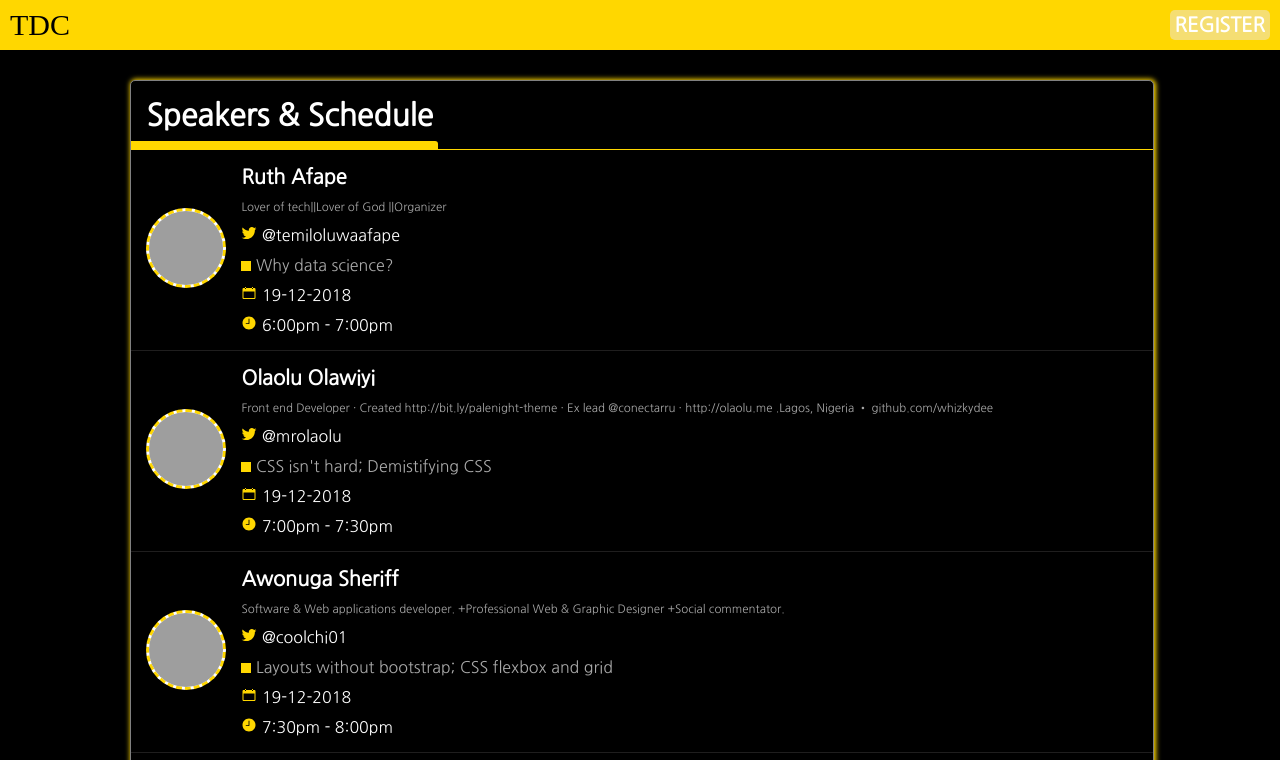
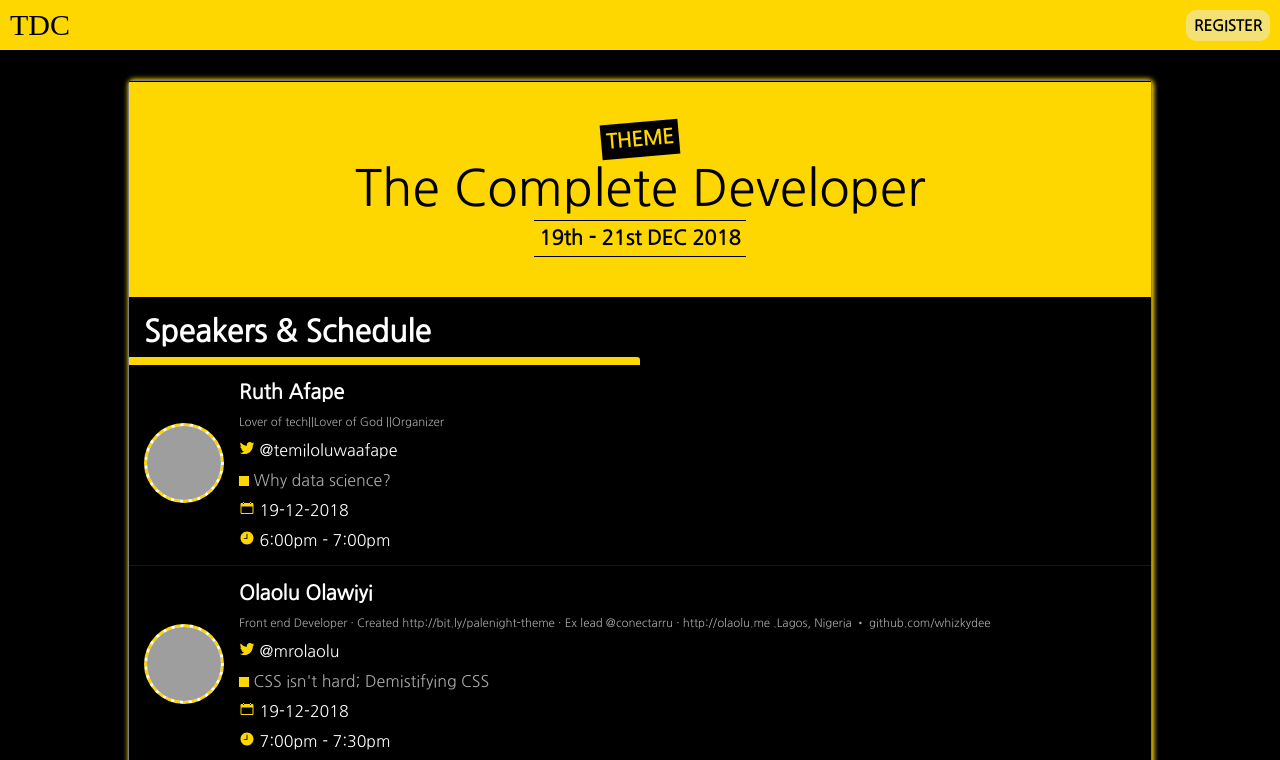
Before and after one commit to marvinjude/tdc-site, a Gatsby site: page /conf/the-complete-developer in a window 1280 px wide. Shown: the top 760 px of the page. Built offline with nearby package versions, Linux system fonts and the light colour scheme; Gatsby itself is replaced by a stand-in of ours; grey boxes are pictures that could not be loaded.

Commit message:
added  conf details

```diff
--- a/src/components/layout.css
+++ b/src/components/layout.css
@@ -34,7 +34,9 @@ p {
   font-weight: bold;
 }
 .header .links .btn {
-  padding: 5px;
-  background-color: rgba(236, 229, 229, 0.5);
-  border-radius: 5px;
+  padding: 8px;
+  font-size: 15px;
+  background-color: rgba(233, 236, 229, 0.5);
+  border-radius: 10px;
+  color: black;
 }
--- a/src/data/workshops/a.json
+++ b/src/data/workshops/a.json
@@ -1,8 +1,8 @@
 {
   "title": "The Complete Developer",
   "path": "/conf/the-complete-developer",
-  "startDate": "12-12-2019",
-  "endDate": "12-12-2019",
+  "startDate": "19",
+  "endDate": "21",
   "speakers": [
     {
       "name": "Ruth Afape",
--- a/src/templates/confrence.js
+++ b/src/templates/confrence.js
@@ -14,8 +14,16 @@ export default function Template({ data }) {
         <title>{data.workshopsJson.title}</title>
         <link rel="canonical" href="http://mysite.com/example" />
       </Helmet>
-      {console.log(data.workshopsJson)}}
-      <div class="container">
+      {console.log(data.workshopsJson)}
+      <div className="container">
+        <div className="cover">
+          <div className="label">THEME</div>
+          {data.workshopsJson.title}
+          <div className="date">
+            {data.workshopsJson.startDate}th - {data.workshopsJson.endDate}st
+            DEC 2018
+          </div>
+        </div>
         <h1 class="heading1">Speakers & Schedule</h1>
         <div class="users">
           {data.workshopsJson.speakers.map(speaker => (
@@ -69,6 +77,8 @@ export const pageQuery = graphql`
   query($path: String!) {
     workshopsJson(path: { eq: $path }) {
       id
+      startDate
+      endDate
       title
       path
       speakers {
--- a/src/templates/styles.css
+++ b/src/templates/styles.css
@@ -67,13 +67,13 @@ p {
   display: inline-block;
   position: relative;
   padding: 15px;
-  border-bottom: 1px solid gold;
+  /* border-bottom: 1px solid gold; */
 }
 
 .heading1:after {
   content: '';
   position: absolute;
-  width: 30%;
+  width: 50%;
   bottom: 0;
   left: 0;
   border-bottom: 8px solid gold;
@@ -89,7 +89,7 @@ p {
   display: flex;
   padding: 10px 10px 10px 15px;
   flex-direction: row;
-  border-bottom: 0.5px solid rgb(31, 30, 30);
+  border-bottom: 0.5px solid rgb(24, 24, 6);
 }
 
 .user img {
@@ -124,6 +124,35 @@ span.bullet {
 .user .topic {
   color: darkgray;
 }
+.cover {
+  padding: 40px;
+  color: black;
+  background-color: gold;
+  border-top: 1px solid black;
+  display: flex;
+  align-items: center;
+  justify-content: center;
+  font-size: 50px;
+  flex-direction: column;
+  text-align: center;
+  font-weight: lighter;
+}
+.cover .label {
+  background-color: black;
+  font-size: 20px;
+  font-weight: bold;
+  color: gold;
+  padding: 5px;
+  transform: rotate(-5deg);
+}
+.cover .date {
+  font-size: 20px;
+  font-weight: bold;
+  padding: 5px;
+
+  border-top: 1px solid black;
+  border-bottom: 1px solid black;
+}
 
 .left-bar {
   display: flex;
```
